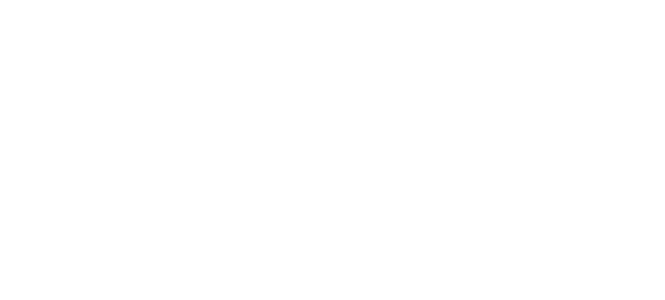
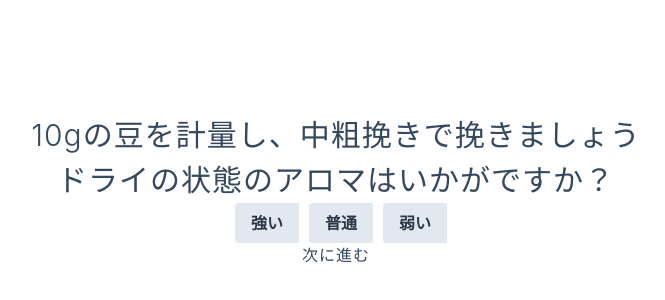
Before and after one commit to aiirononeko/GoodCoffee, a Nuxt app: page /cupping/dryAroma in a window 1280 px wide. Before the commit this address had no page. Shown: the part 210-510 px from the top of the page, without its empty margins (304-969 px from the left). Built offline with nearby package versions, Linux system fonts and the light colour scheme.

Commit message:
タイマーの実装

```diff
--- a/layouts/default.vue
+++ b/layouts/default.vue
@@ -6,10 +6,12 @@
 
 <style>
 html {
-  font-family: 'Source Sans Pro', -apple-system, BlinkMacSystemFont, 'Segoe UI',
-    Roboto, 'Helvetica Neue', Arial, sans-serif;
+  font-family: 'Quicksand', 'Source Sans Pro', -apple-system, BlinkMacSystemFont,
+    'Segoe UI', Roboto, 'Helvetica Neue', Arial, sans-serif;
+  font-weight: 300;
   font-size: 16px;
-  word-spacing: 1px;
+  color: #35495e;
+  letter-spacing: 1px;
   -ms-text-size-adjust: 100%;
   -webkit-text-size-adjust: 100%;
   -moz-osx-font-smoothing: grayscale;
--- a/package.json
+++ b/package.json
@@ -13,6 +13,7 @@
   "dependencies": {
     "@nuxtjs/dotenv": "^1.4.0",
     "chart.js": "^2.9.3",
+    "easytimer.js": "^4.1.1",
     "firebase": "^7.15.0",
     "nuxt": "^2.0.0",
     "vue-chartjs": "^3.5.0"
--- /dev/null
+++ b/pages/cupping/dryAroma.vue
@@ -0,0 +1,43 @@
+<template>
+  <div class="container">
+    <h2 class="title">10gの豆を計量し、中粗挽きで挽きましょう</h2>
+    <h2 class="title">ドライの状態のアロマはいかがですか？</h2>
+    <div class="buttons">
+      <button class="bg-gray-300 hover:bg-gray-400 text-gray-800 font-bold py-2 px-4 rounded-l buttons_item">強い</button>
+      <button class="bg-gray-300 hover:bg-gray-400 text-gray-800 font-bold py-2 px-4 rounded-l buttons_item">普通</button>
+      <button class="bg-gray-300 hover:bg-gray-400 text-gray-800 font-bold py-2 px-4 rounded-l buttons_item">弱い</button>
+    </div>
+    <nuxt-link to="/cupping/timer">次に進む</nuxt-link>
+  </div>
+</template>
+
+<style scoped>
+.container {
+  margin: 0 auto;
+  min-height: 100vh;
+  display: flex;
+  flex-direction: column;
+  justify-content: center;
+  align-items: center;
+  text-align: center;
+}
+
+.title {
+  font-family: 'Quicksand', 'Source Sans Pro', -apple-system, BlinkMacSystemFont,
+    'Segoe UI', Roboto, 'Helvetica Neue', Arial, sans-serif;
+  display: block;
+  font-weight: 300;
+  font-size: 30px;
+  color: #35495e;
+  letter-spacing: 1px;
+}
+
+.buttons {
+  display: flex;
+  flex-direction: row;
+}
+
+.buttons_item {
+  margin-left: 10px;
+}
+</style>
--- /dev/null
+++ b/pages/cupping/roastLevel.vue
@@ -0,0 +1,28 @@
+<template>
+  <div class="container">
+    <h2 class="title">まずはローストレベルを確認しましょう</h2>
+    <nuxt-link to="/cupping/dryAroma">次に進む</nuxt-link>
+  </div>
+</template>
+
+<style scoped>
+.container {
+  margin: 0 auto;
+  min-height: 100vh;
+  display: flex;
+  flex-direction: column;
+  justify-content: center;
+  align-items: center;
+  text-align: center;
+}
+
+.title {
+  font-family: 'Quicksand', 'Source Sans Pro', -apple-system, BlinkMacSystemFont,
+    'Segoe UI', Roboto, 'Helvetica Neue', Arial, sans-serif;
+  display: block;
+  font-weight: 300;
+  font-size: 30px;
+  color: #35495e;
+  letter-spacing: 1px;
+}
+</style>
--- /dev/null
+++ b/pages/cupping/timer.vue
@@ -0,0 +1,52 @@
+<template>
+  <div class="container">
+    <h2 class="title">沸騰したお湯を150g注ぎます</h2>
+    <h2 class="title">タイマーをスタートしましょう</h2>
+    <div>{{ time }}</div>
+    <button @click="timerStart" class="bg-gray-300 hover:bg-gray-400 text-gray-800 font-bold py-2 px-4 rounded-l buttons_item">スタート</button>
+    <p>1分間待ちましょう</p>
+  </div>
+</template>
+
+<script>
+import { Timer } from 'easytimer.js';
+const timer = new Timer();
+
+export default {
+  data() {
+    return {
+      time: '00:00',
+    }
+  },
+  methods: {
+    timerStart() {
+      timer.start()
+      setInterval(() => {
+        this.time = timer.getTimeValues().toString().slice(-5);
+      }, 1000)
+    }
+  }
+}
+</script>
+
+<style scoped>
+.container {
+  margin: 0 auto;
+  min-height: 100vh;
+  display: flex;
+  flex-direction: column;
+  justify-content: center;
+  align-items: center;
+  text-align: center;
+}
+
+.title {
+  font-family: 'Quicksand', 'Source Sans Pro', -apple-system, BlinkMacSystemFont,
+    'Segoe UI', Roboto, 'Helvetica Neue', Arial, sans-serif;
+  display: block;
+  font-weight: 300;
+  font-size: 30px;
+  color: #35495e;
+  letter-spacing: 1px;
+}
+</style>
--- a/pages/users/_id.vue
+++ b/pages/users/_id.vue
@@ -1,7 +1,7 @@
 <template>
   <div class="container">
     <div>
-      <button @click="createCuppingData" class="bg-gray-300 hover:bg-gray-400 text-gray-800 font-bold py-2 px-4 rounded-l user_form_items">カッピングを始める</button>
+      <button @click="startCupping" class="bg-gray-300 hover:bg-gray-400 text-gray-800 font-bold py-2 px-4 rounded-l user_form_items">カッピングを始める</button>
     </div>
     <div>
       <h2 class="title">{{ uid }}さんがカッピングしたコーヒー</h2>
@@ -54,39 +54,42 @@ export default {
     })
   },
   methods: {
-    createCuppingData() { // 開発用メソッド（機能開発後に削除）
-      const cuppingResult = {
-        uid: this.uid,
-        country: 'コスタリカ',
-        farmer: 'ドンマヨ',
-        elevation: 1800,
-        process: 'ハニー',
-        variety: 'ブルボン',
-        roastLeval: 30, // 1~100
-        dryAroma: '普通',
-        crustAroma: '普通',
-        breakAroma: '普通',
-        cleanCup: 7.5,
-        sweet: 7,
-        acidity: 7,
-        mouseFeel: 6.5,
-        flavor: 6,
-        afterTaste: 7,
-        balance: 7.5,
-        overAll: 7.5,
-        score: 87.3
-      }
-      const db = firebase.firestore()
-      const coffeeRef = db.collection('coffee')
-      coffeeRef.add(cuppingResult).then(res => {
-        console.log('success')
-        const cuppingResultsRef
-          = db.collection('users').doc(this.uid).collection('cupping_results').doc(res.id)
-        cuppingResultsRef.set({ result_id: res.id }) // カッピングリザルトをusersコレクションのサブコレクションとして保存
-      }).catch(err => {
-        console.log(err.message)
-      })
+    startCupping() {
+      this.$router.push('/cupping/roastLevel')
     }
+    // createCuppingData() { // 開発用メソッド（機能開発後に削除）
+    //   const cuppingResult = {
+    //     uid: this.uid,
+    //     country: 'コスタリカ',
+    //     farmer: 'ドンマヨ',
+    //     elevation: 1800,
+    //     process: 'ハニー',
+    //     variety: 'ブルボン',
+    //     roastLeval: 30, // 1~100
+    //     dryAroma: '普通',
+    //     crustAroma: '普通',
+    //     breakAroma: '普通',
+    //     cleanCup: 7.5,
+    //     sweet: 7,
+    //     acidity: 7,
+    //     mouseFeel: 6.5,
+    //     flavor: 6,
+    //     afterTaste: 7,
+    //     balance: 7.5,
+    //     overAll: 7.5,
+    //     score: 87.3
+    //   }
+    //   const db = firebase.firestore()
+    //   const coffeeRef = db.collection('coffee')
+    //   coffeeRef.add(cuppingResult).then(res => {
+    //     console.log('success')
+    //     const cuppingResultsRef
+    //       = db.collection('users').doc(this.uid).collection('cupping_results').doc(res.id)
+    //     cuppingResultsRef.set({ result_id: res.id }) // カッピングリザルトをusersコレクションのサブコレクションとして保存
+    //   }).catch(err => {
+    //     console.log(err.message)
+    //   })
+    // }
   }
 }
 </script>
```
Also changed, not shown: 1 other file (tests, documents, lock files or other folders).
